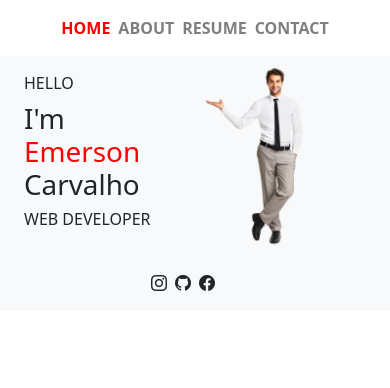
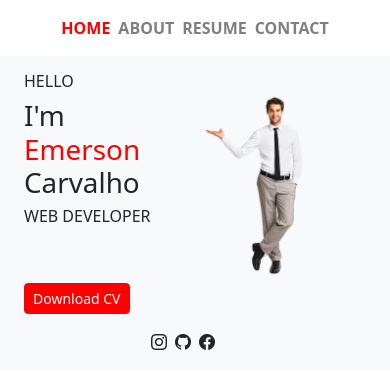
Before and after one commit to carvemerson/carvemerson.github.io, a Vue app: page / in a window 390 px wide. Shown: the top 388 px of the page. Built offline with nearby package versions, Linux system fonts and the light colour scheme.

Commit message:
Adjust responsivity.

```diff
--- a/src/components/Home.vue
+++ b/src/components/Home.vue
@@ -1,17 +1,21 @@
 <template>
     <div class="container text-center bg-light">
         <div class="container row justify-content-center align-items-center">
-            <div class="col-12 align-self-center col-sm-3 align-self-sm-end order-3 order-sm-0">
+            <div class="
+                col-12 align-self-center order-3
+                col-md-3 align-self-md-end order-md-0
+            ">
                 <div class="d-flex justify-content-center gap-2 py-3 py-sm-0 pb-sm-3">
                     <i class="bi bi-instagram"></i>
                     <i class="bi bi-github"></i>
                     <i class="bi bi-facebook"></i>
                 </div>
             </div>
-            <div class="col-6 col-sm-3 text-start">
+            <div class="col-6 col-md-3 text-start mt-3">
                 <h6>HELLO</h6>
                 <h1>I'm <span class="text-danger">Emerson</span> Carvalho</h1>
                 <h6>WEB DEVELOPER</h6>
+                <button class="btn btn-sm btn-danger text-white mt-5">Download CV</button>
             </div>
             <div class="col-6">
                 <img src="/images/person.png" alt="" class="img-fluid">
```
Also changed, not shown: 1 other file (tests, documents, lock files or other folders).
